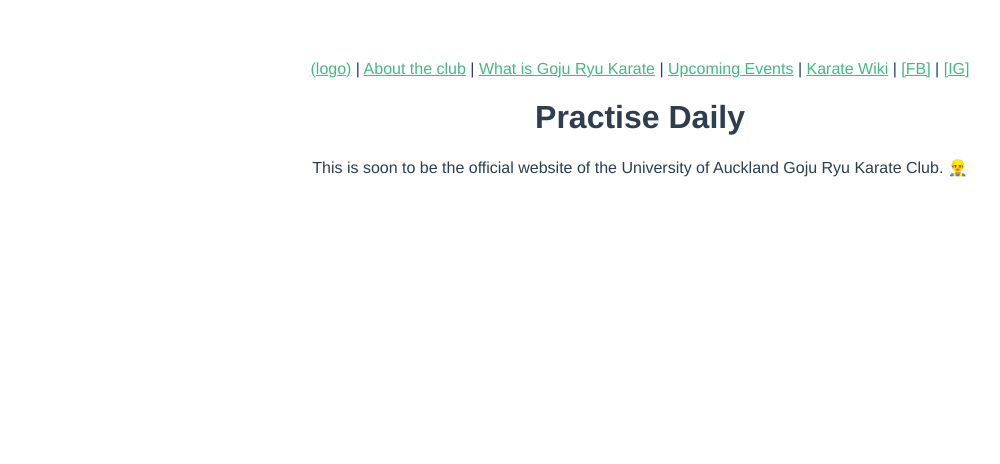
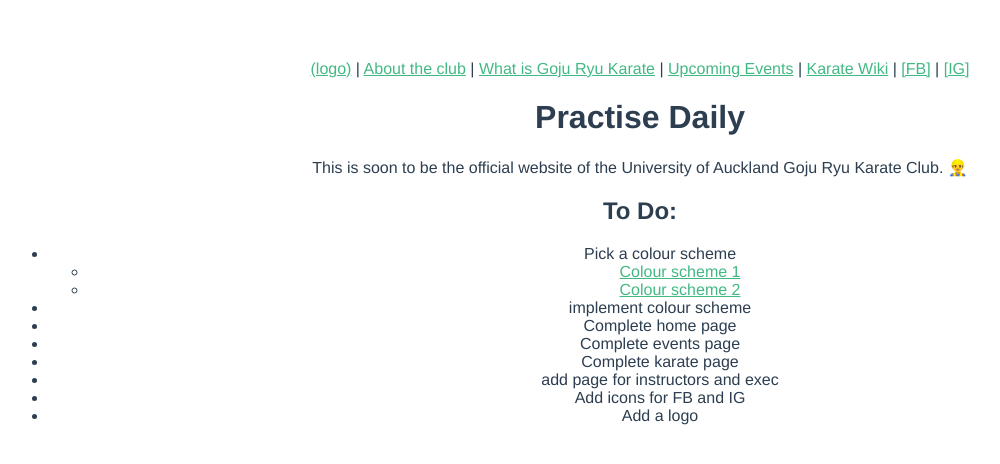
Before and after one commit to matt-auckland/uoa-karate, a Vue app: page /events in a window 1280 px wide. Shown: the top 464 px of the page, without its empty margins (0-1000 px from the left). Built offline with nearby package versions, Linux system fonts and the light colour scheme.

Commit message:
added a to do list

```diff
--- a/public/index.html
+++ b/public/index.html
@@ -5,7 +5,7 @@
     <meta http-equiv="X-UA-Compatible" content="IE=edge">
     <meta name="viewport" content="width=device-width,initial-scale=1.0">
     <link rel="icon" href="<%= BASE_URL %>favicon.ico">
-    <title>uoa-karate</title>
+    <title>UoA Karate</title>
   </head>
   <body>
     <noscript>
--- /dev/null
+++ b/src/components/ToDo.vue
@@ -0,0 +1,36 @@
+<template>
+  <div class="hello">
+    <h2>To Do:</h2>
+    <ul>
+      <li>Pick a colour scheme</li>
+      <ul>
+        <li><a href="https://pigment.shapefactory.co/?a=DB3536&b=39393A">Colour scheme 1</a></li>
+        <li><a href="https://pigment.shapefactory.co/?a=F6100E&b=3E3B38">Colour scheme 2</a></li>
+      </ul>
+      <li>implement colour scheme</li>
+      <li>Complete home page</li>
+      <li>Complete events page</li>
+      <li>Complete karate page</li>
+      <li>add page for instructors and exec</li>
+      <li>Add icons for FB and IG</li>
+      <li>Add a logo</li>
+    </ul>
+  </div>
+</template>
+
+<script>
+export default {
+  name: 'ToDo',
+  props: {
+    msg: String
+  }
+}
+</script>
+
+<!-- Add "scoped" attribute to limit CSS to this component only -->
+<style scoped>
+
+a {
+  color: #42b983;
+}
+</style>
--- a/src/views/Home.vue
+++ b/src/views/Home.vue
@@ -2,19 +2,21 @@
   <div class="home">
 
     <HelloWorld msg="Practise Daily"/>
+
+    <ToDo />
   </div>
 </template>
 
 <script>
 // @ is an alias to /src
 import HelloWorld from '@/components/HelloWorld.vue'
-import Header from '@/components/Header.vue'
+import ToDo from '@/components/ToDo.vue'
 
 export default {
   name: 'home',
   components: {
     HelloWorld,
-    Header
+    ToDo
   }
 }
 </script>
```
